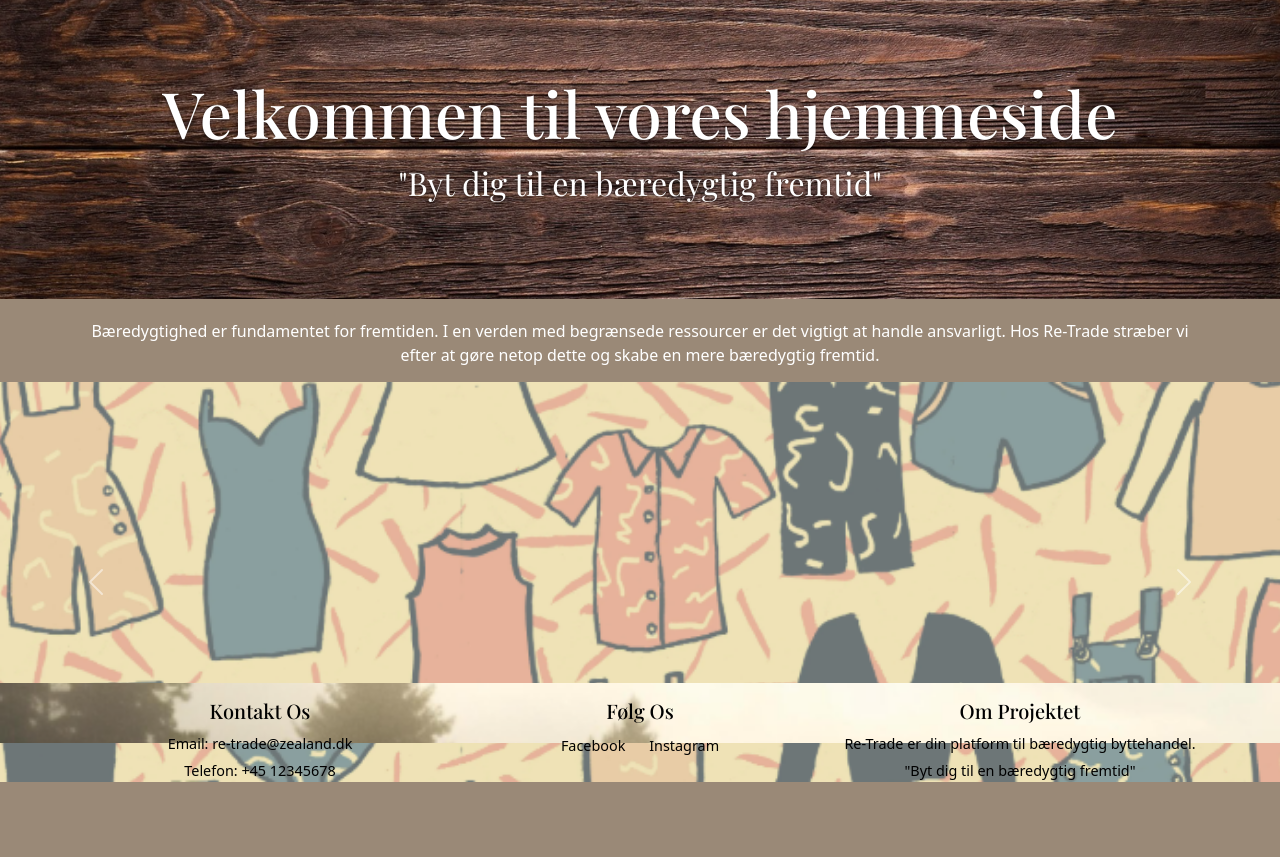
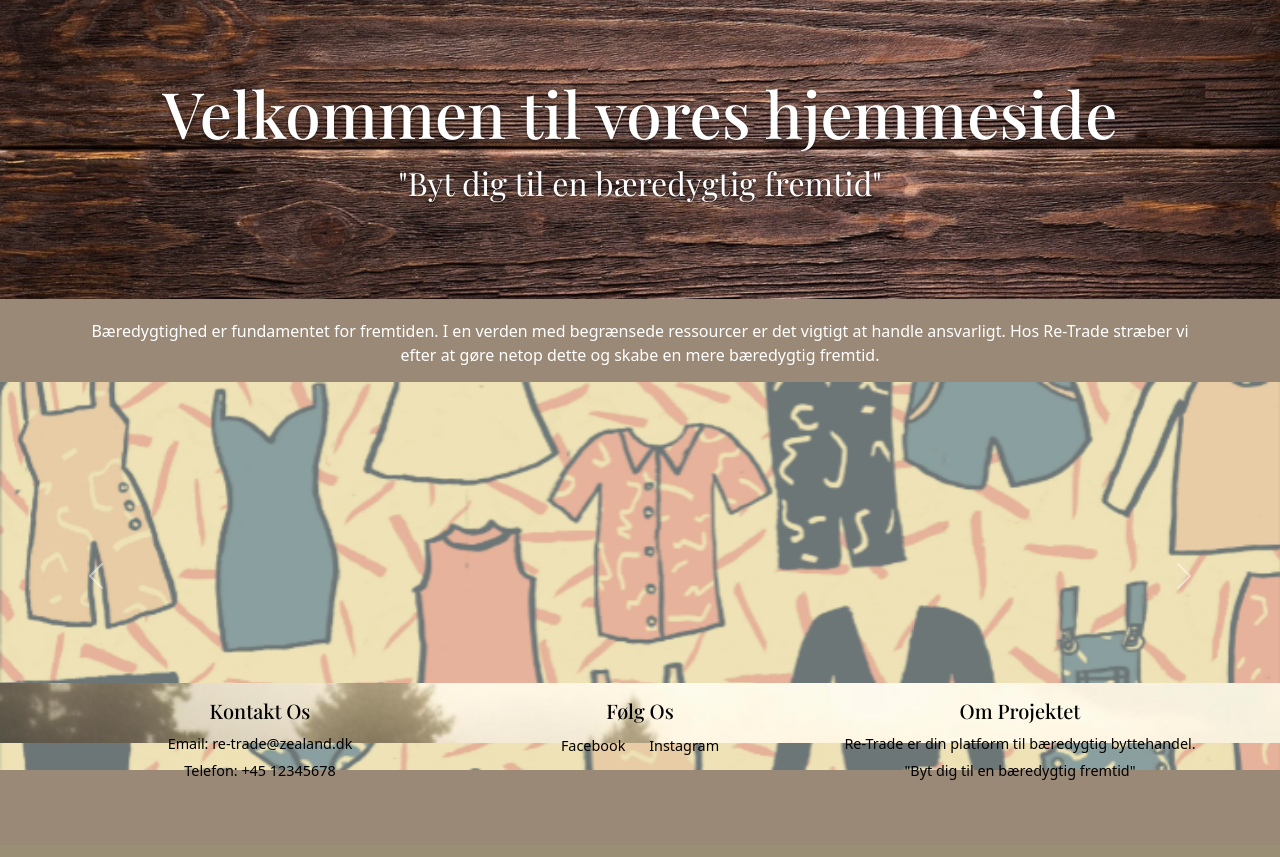
Before and after one commit to DanielToft92/dayeksamen, a PHP site: page / in a window 1280 px wide. Shown: the part 57-914 px from the top of the page. After the commit the page ends 837 px from the top, so only its background shows below. Run offline with PHP 8.4, Linux system fonts and the light colour scheme; style sheets or scripts are compiled from the project's sources; some libraries are stand-ins or nearby versions; some web fonts are replaced.

Commit message:
New Update

```diff
--- a/css/styles.scss
+++ b/css/styles.scss
@@ -38,26 +38,7 @@ body {
 
 /* Index item */
 
-/* Set a fixed height for the carousel items */
 
-#carouselExampleAutoplaying .carousel-inner {
-	height: 400px; /* Fixed height for carousel container */
-}
-
-#carouselExampleAutoplaying .carousel-item {
-	height: 100%; /* Ensure carousel items take the full height of the carousel */
-}
-
-#carouselExampleAutoplaying .carousel-item img {
-	object-fit: cover; /* Ensure the image covers the container without distortion */
-	width: 100%; /* Image should fill the container width */
-	height: 100%; /* Image should fill the container height */
-}
-
-/* Optional: Add margin-top for spacing */
-#carouselExampleAutoplaying {
-	margin-top: 20px;
-}
 
 
 
```
